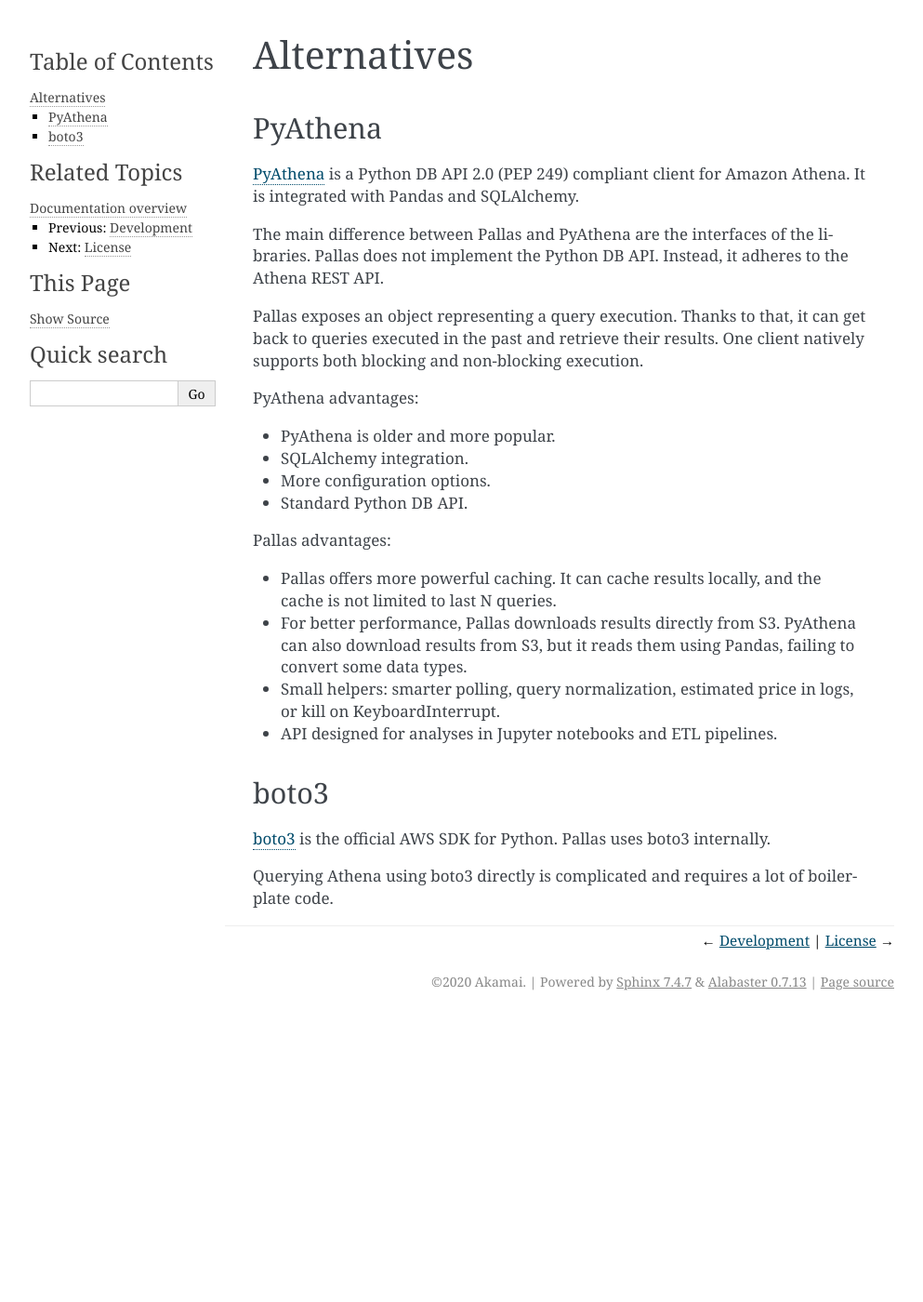
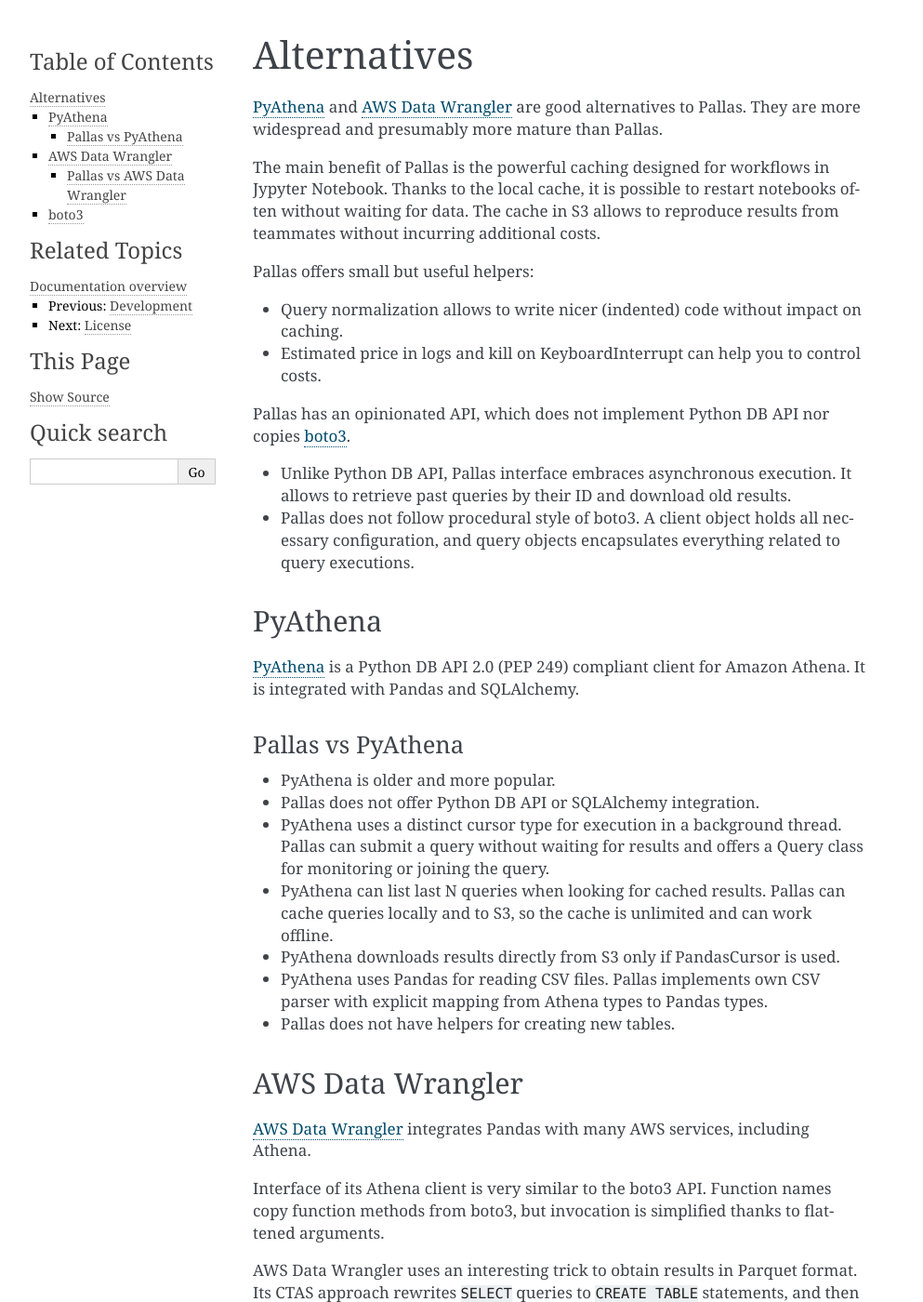
Before and after one commit to akamai/pallas, a Sphinx documentation site: the page built from docs/alternatives.rst, in a window 1280 px wide and 1400 px high. Shown: the whole window at 93% size, without its empty margins (148-1141 px from the left). Built offline with Sphinx 7.4.7, drawn with Linux system fonts in a browser that asks for light colours; some of the changed text lies outside the part shown.

Commit message:
Improve intro and comparison with alternative libraries in docs.

```diff
--- a/docs/alternatives.rst
+++ b/docs/alternatives.rst
@@ -1,6 +1,32 @@
 
 Alternatives
 ============
+
+PyAthena_ and `AWS Data Wrangler`_ are good alternatives to Pallas.
+They are more widespread and presumably more mature than Pallas.
+
+The main benefit of Pallas is the powerful caching designed
+for workflows in Jypyter Notebook. Thanks to the local cache,
+it is possible to restart notebooks often without waiting for data.
+The cache in S3 allows to reproduce results from teammates
+without incurring additional costs.
+
+Pallas offers small but useful helpers:
+
+* Query normalization allows to write nicer (indented) code
+  without impact on caching.
+* Estimated price in logs and kill on KeyboardInterrupt can
+  help you to control costs.
+
+Pallas has an opinionated API,
+which does not implement Python DB API nor copies boto3_.
+
+* Unlike Python DB API, Pallas interface embraces asynchronous execution.
+  It allows to retrieve past queries by their ID and download old results.
+* Pallas does not follow procedural style of boto3.
+  A client object holds all necessary configuration,
+  and query objects encapsulates everything related to query executions.
+
 
 PyAthena
 --------
@@ -8,31 +34,60 @@
 PyAthena_ is a Python DB API 2.0 (PEP 249) compliant client for Amazon Athena.
 It is integrated with Pandas and SQLAlchemy.
 
-The main difference between Pallas and PyAthena are the interfaces of the libraries.
-Pallas does not implement the Python DB API. Instead, it adheres to the Athena REST API.
 
-Pallas exposes an object representing a query execution.
-Thanks to that, it can get back to queries executed in the past and retrieve their results.
-One client natively supports both blocking and non-blocking execution.
-
-PyAthena advantages:
+Pallas vs PyAthena
+..................
 
 * PyAthena is older and more popular.
-* SQLAlchemy integration.
-* More configuration options.
-* Standard Python DB API.
+* Pallas does not offer Python DB API or SQLAlchemy integration.
+* PyAthena uses a distinct cursor type for execution in a background thread.
+  Pallas can submit a query without waiting for results and
+  offers a Query class for monitoring or joining the query.
+* PyAthena can list last N queries when looking for cached results.
+  Pallas can cache queries locally and to S3,
+  so the cache is unlimited and can work offline.
+* PyAthena downloads results directly from S3 only if PandasCursor is used.
+* PyAthena uses Pandas for reading CSV files.
+  Pallas implements own CSV parser with explicit mapping
+  from Athena types to Pandas types.
+* Pallas does not have helpers for creating new tables.
 
 
-Pallas advantages:
+AWS Data Wrangler
+-----------------
 
-* Pallas offers more powerful caching. It can cache results locally,
-  and the cache is not limited to last N queries.
-* For better performance, Pallas downloads results directly from S3.
-  PyAthena can also download results from S3, but it reads them using Pandas,
-  failing to convert some data types.
-* Small helpers: smarter polling, query normalization,
-  estimated price in logs, or kill on KeyboardInterrupt.
-* API designed for analyses in Jupyter notebooks and ETL pipelines.
+`AWS Data Wrangler`_ integrates Pandas with many AWS services, including Athena.
+
+Interface of its Athena client is very similar to the boto3 API.
+Function names copy function methods from boto3,
+but invocation is simplified thanks to flattened arguments.
+
+AWS Data Wrangler uses an interesting trick to obtain results in Parquet format.
+Its CTAS approach rewrites ``SELECT`` queries to ``CREATE TABLE`` statements,
+and then reads Parquet output from S3.
+Advantages of the CTAS approach are performance
+and handling of complex types that cannot be read from CSV.
+
+
+Pallas vs AWS Data Wrangler
+...........................
+
+* AWS Data Wrangler is a part of AWS Labs
+  and is managed by AWS Professional Services.
+* Pallas does not offer the CTAS approach, but it downloads CSV files from S3.
+  The main performance improvement comes from bypassing Athena API.
+  CSV parsing can be slower than reading Parquet, but this difference
+  should be negligible compared to the time spent downloading data.
+* AWS Data Wrangler lists last N queries when looking for cached results.
+  Pallas can cache queries locally and to S3,
+  so the cache is unlimited and can work offline.
+* AWS Data Wrangler uses on pyarrow for reading Parquet files
+  and Pandas for reading CSV files.
+  Pallas implements own CSV parser with explicit mapping
+  from Athena types to Pandas types.
+* Pallas does not mimic boto3 API, it provides object interface instead.
+* Pallas misses helpers to call ``MSCK REPAIR TABLE`` or
+  create an S3 bucket for AWS results.
 
 
 boto3
@@ -44,4 +99,5 @@
 
 
 .. _boto3: https://boto3.amazonaws.com/v1/documentation/api/latest/index.html
+.. _AWS Data Wrangler: https://github.com/awslabs/aws-data-wrangler
 .. _PyAthena: https://github.com/laughingman7743/PyAthena
--- a/docs/tutorial.rst
+++ b/docs/tutorial.rst
@@ -145,7 +145,7 @@
     and does not invalidate its cache.
 
 
-Caching configuration can passed to :func:`.setup` or :func:`.environ_setup`,
+Caching configuration can be passed to :func:`.setup` or :func:`.environ_setup`,
 as shown in the `Initialization`_ section.
 
 After the initialization, caching can be customized later using the :attr:`.Athena.cache` property:
```
Also changed, not shown: README.rst (+3 -10 lines), docs/index.rst (+4 -11 lines).
